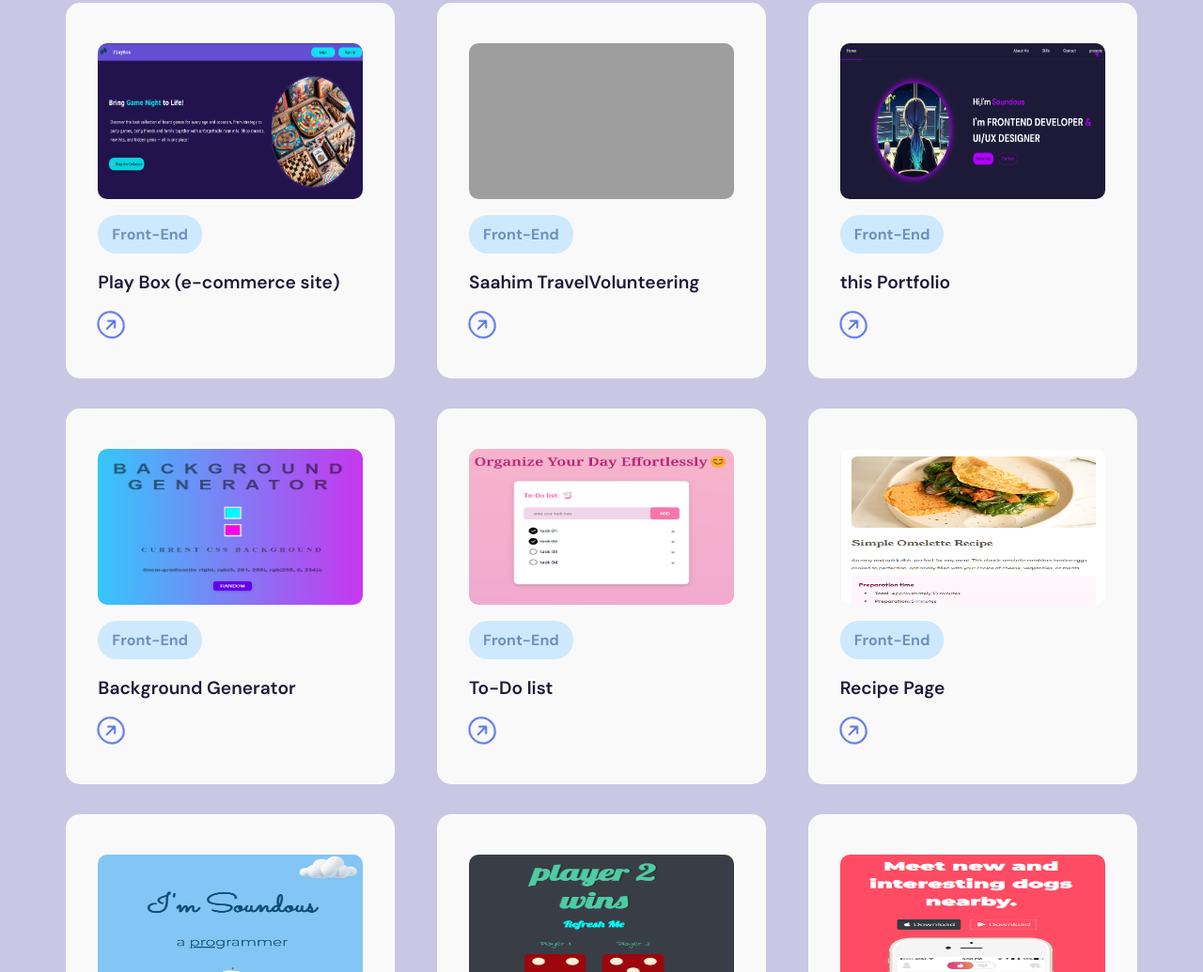
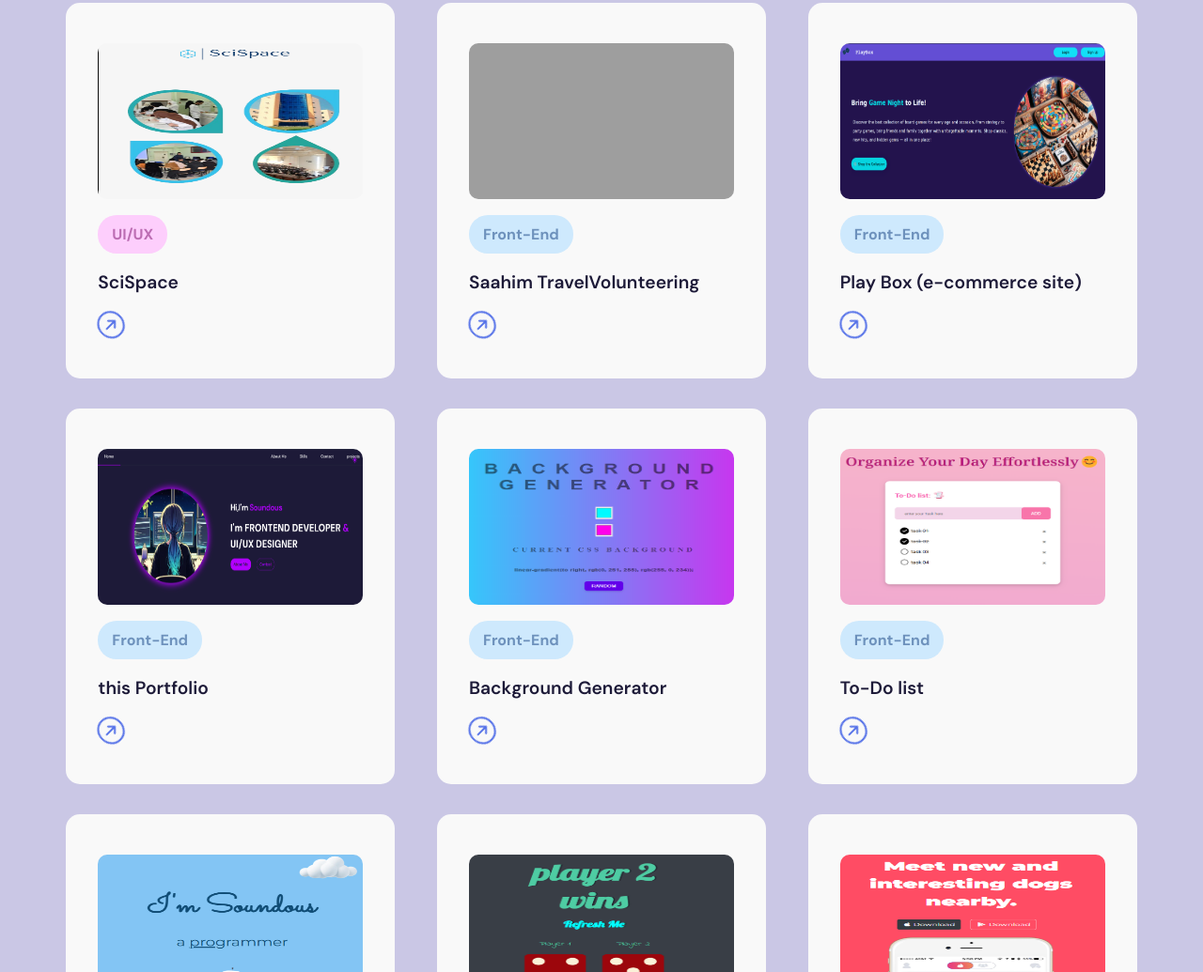
Before and after one commit to soundousbenziadi/my-portfolio, a plain HTML site: page index.html in a window 1280 px wide. Shown: the part 2504-3539 px from the top of the page at 94% size. Drawn offline with nearby package versions, Linux system fonts and the light colour scheme; grey boxes are pictures that could not be loaded.

Commit message:
add one card

```diff
--- a/index.html
+++ b/index.html
@@ -318,11 +318,13 @@
     <section id="projects">
         <h2 class="projects-heading">My <span class="colored-txt">Projects</span></h2>
         <div class="cards-container">
+
             <div class="card">
-                <img src="images/image.png" alt="card-img" class="card-img">
-                <h2 class="card-type">Front-End</h2>
-                <p class="card-title">Play Box (e-commerce site)</p>
-                <a href="https://github.com/soundousbenziadi/PlayBox-E-commerce-Website-for-Board-Games"><i
+                <img src="images/scispace2.png" alt="card-img" class="card-img">
+                <h2 class="card-type-2">UI/UX</h2>
+                <p class="card-title">SciSpace</p>
+                <a
+                    href="https://www.figma.com/proto/ePjSdkmtyVVPwLa7PTdAiw/SciReserve?page-id=30%3A172&node-id=25-19&p=f&viewport=30%2C-418%2C0.32&t=UNBgwMkO8N96kj3n-1&scaling=scale-down&content-scaling=fixed&starting-point-node-id=25%3A19"><i
                         class="fa-solid fa-arrow-right card-arrow"></i></a>
             </div>
             <div class="card">
@@ -330,6 +332,13 @@
                 <h2 class="card-type">Front-End</h2>
                 <p class="card-title">Saahim TravelVolunteering</p>
                 <a href="https://drive.google.com/file/d/1V3LBXhQloguEvJ9LwQYpVkfKwx_Exahv/view?usp=sharing"><i
+                        class="fa-solid fa-arrow-right card-arrow"></i></a>
+            </div>
+            <div class="card">
+                <img src="images/image.png" alt="card-img" class="card-img">
+                <h2 class="card-type">Front-End</h2>
+                <p class="card-title">Play Box (e-commerce site)</p>
+                <a href="https://github.com/soundousbenziadi/PlayBox-E-commerce-Website-for-Board-Games"><i
                         class="fa-solid fa-arrow-right card-arrow"></i></a>
             </div>
             <div class="card">
@@ -351,12 +360,6 @@
                 <h2 class="card-type">Front-End</h2>
                 <p class="card-title">To-Do list</p>
                 <a href="https://github.com/soundousbenziadi/To-Do-list"><i
-                        class="fa-solid fa-arrow-right card-arrow"></i></a>
-            </div>
-            <div class="card"> <img src="images/recipepage.png" alt="card-img" class="card-img">
-                <h2 class="card-type">Front-End</h2>
-                <p class="card-title">Recipe Page</p>
-                <a href="https://github.com/soundousbenziadi/recipe-page"><i
                         class="fa-solid fa-arrow-right card-arrow"></i></a>
             </div>
             <div class="card"> <img src="images/first-portfolio.png" alt="card-img" class="card-img">
--- a/styles.css
+++ b/styles.css
@@ -423,6 +423,14 @@
 border-radius: 20px;
 padding: 10px 15px;
 }
+.card-type-2{
+width: fit-content;
+font-size: 1rem;
+background-color: #fdcefc;
+color: #bc6db3;
+border-radius: 20px;
+padding: 10px 15px;
+}
 .card-arrow{
   border-radius: 50%;
   color: #5773E8;
```
Also changed, not shown: images/scispace2.png (added).
